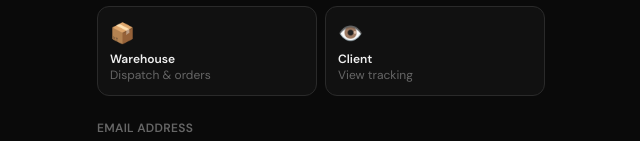
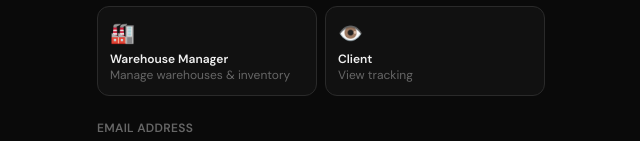
Before and after one commit to onabeastmonk/shipro, a Next.js app: page /login in a window 1280 px wide. Shown: the part 298-439 px from the top of the page, without its empty margins (319-959 px from the left). Built offline with nearby package versions, Linux system fonts and the light colour scheme; no server answers.

Commit message:
fix login warehouse role

```diff
--- a/src/app/(auth)/login/page.tsx
+++ b/src/app/(auth)/login/page.tsx
@@ -10,7 +10,7 @@ import type { UserRole } from '@/types'
 const ROLES: { value: UserRole; label: string; icon: string; desc: string }[] = [
   { value: 'admin', label: 'Fleet Manager', icon: '🏢', desc: 'Full system access' },
   { value: 'driver', label: 'Driver / Trucker', icon: '🚛', desc: 'Jobs & deliveries' },
-  { value: 'warehouse', label: 'Warehouse', icon: '📦', desc: 'Dispatch & orders' },
+  { value: 'warehouse_manager', label: 'Warehouse Manager', icon: '🏭', desc: 'Manage warehouses & inventory' },
   { value: 'client', label: 'Client', icon: '👁️', desc: 'View tracking' },
 ]
 
```
